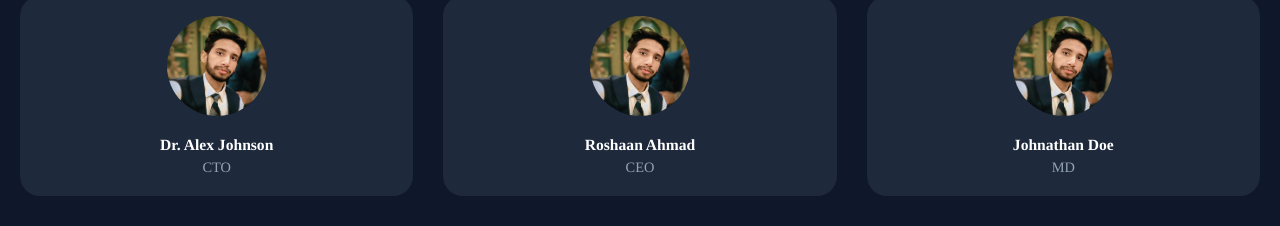
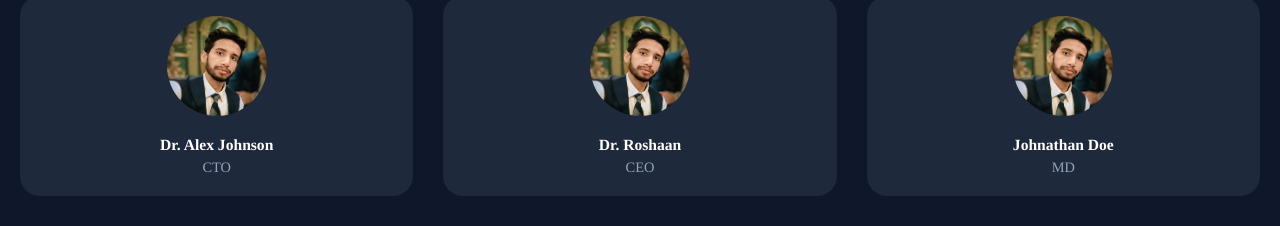
Before and after one commit to ShaniBhai786/uniSoftpvt, a React (Vite) app in the folder client/: page / in a window 1280 px wide. Shown: the part 3251-3477 px from the top of the page. Built offline with nearby package versions, Linux system fonts and the light colour scheme; a web font is replaced by a local one.

Commit message:
Refactor code structure for improved readability and maintainability

```diff
--- a/client/src/pages/Teams.jsx
+++ b/client/src/pages/Teams.jsx
@@ -14,11 +14,11 @@ const teamMembers = [
   },
   {
     id: 2,
-    name: "Roshaan Ahmad",
+    name: "Dr. Roshaan",
     role: "Chief Executive Officer (CEO)",
     short: "CEO",
     img: "member2",
-    desc: "Roshaan Ahmad is the Founder and CEO of UniSoft Pvt Ltd. He oversees business strategy, client relations, and company growth, with expertise in software development, SEO, and digital transformation solutions.",
+    desc: "Dr. Roshaan is the Founder and CEO of UniSoft Pvt Ltd. He oversees business strategy, client relations, and company growth, with expertise in software development, SEO, and digital transformation solutions.",
   },
   {
     id: 3,
@@ -82,18 +82,34 @@ function Teams() {
 {
   "@context": "https://schema.org",
   "@type": "Organization",
-            "name": "UniSoft",
+  "name": "UniSoft Pvt Ltd",
   "url": "https://unisoftpvt.com",
+  "logo": "https://unisoftpvt.com/logo.png",
+  "founder": {
+    "@type": "Person",
+    "name": "Dr. Roshaan",
+    "jobTitle": "Chief Executive Officer",
+    "image": "https://unisoftpvt.com/images/ceo.jpeg",
+    "sameAs": [
+      "https://www.linkedin.com/in/your-profile",
+      "https://www.facebook.com/your-profile"
+    ]
+  },
   "employee": [
     {
       "@type": "Person",
-                "name": "Roshaan Ahmad",
-                "jobTitle": "CEO"
+      "name": "Dr. Roshaan",
+      "jobTitle": "CEO",
+      "image": "https://unisoftpvt.com/images/ceo.jpeg"
     }
   ]
 }
 `}
 </script>
+<meta property="og:title" content="Dr. Roshaan - CEO UniSoft" />
+<meta property="og:description" content="Chief Executive Officer of UniSoft Pvt Ltd" />
+<meta property="og:image" content="https://unisoftpvt.com/images/ceo.jpeg" />
+<meta property="og:type" content="website" />
       </Helmet>
 
       {/* HEADING */}
```
Also changed, not shown: client/public/images/ceo.jpeg (added). Lines whose indentation alone changed are shown as unchanged.
